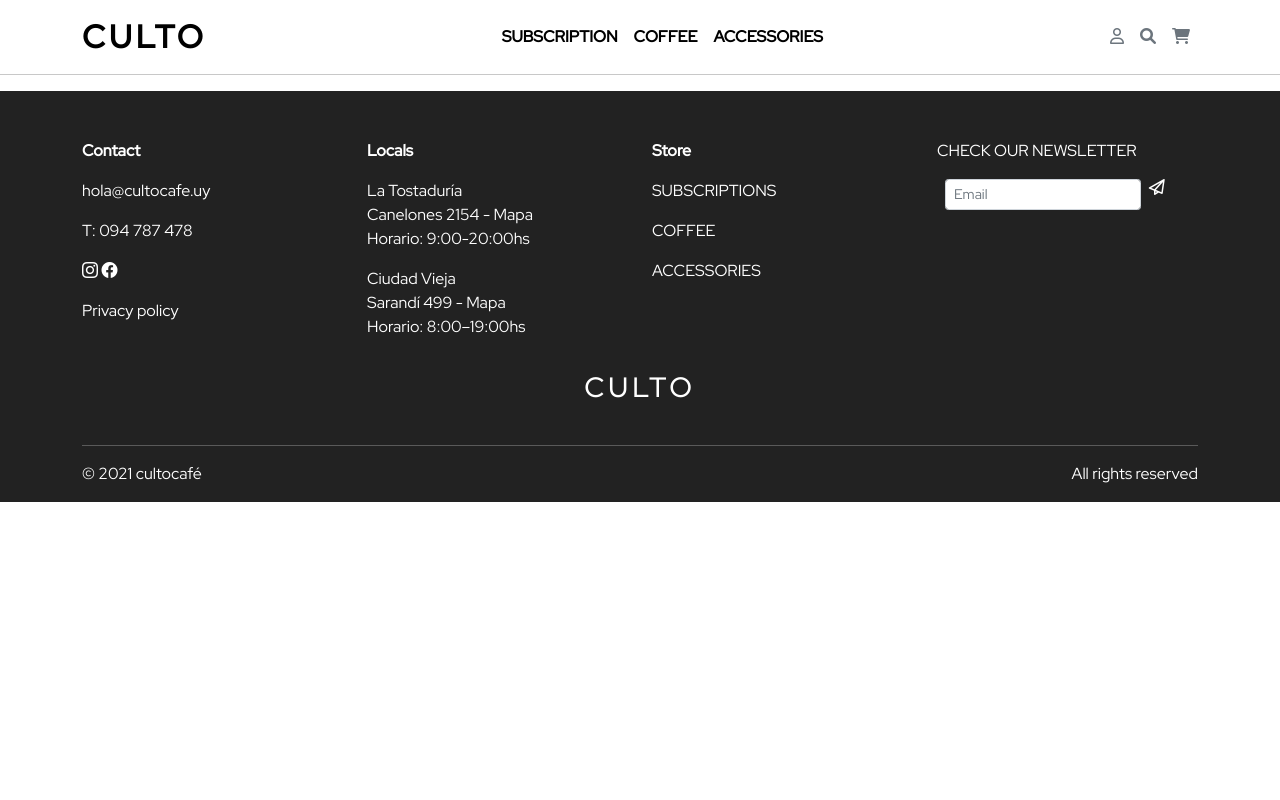
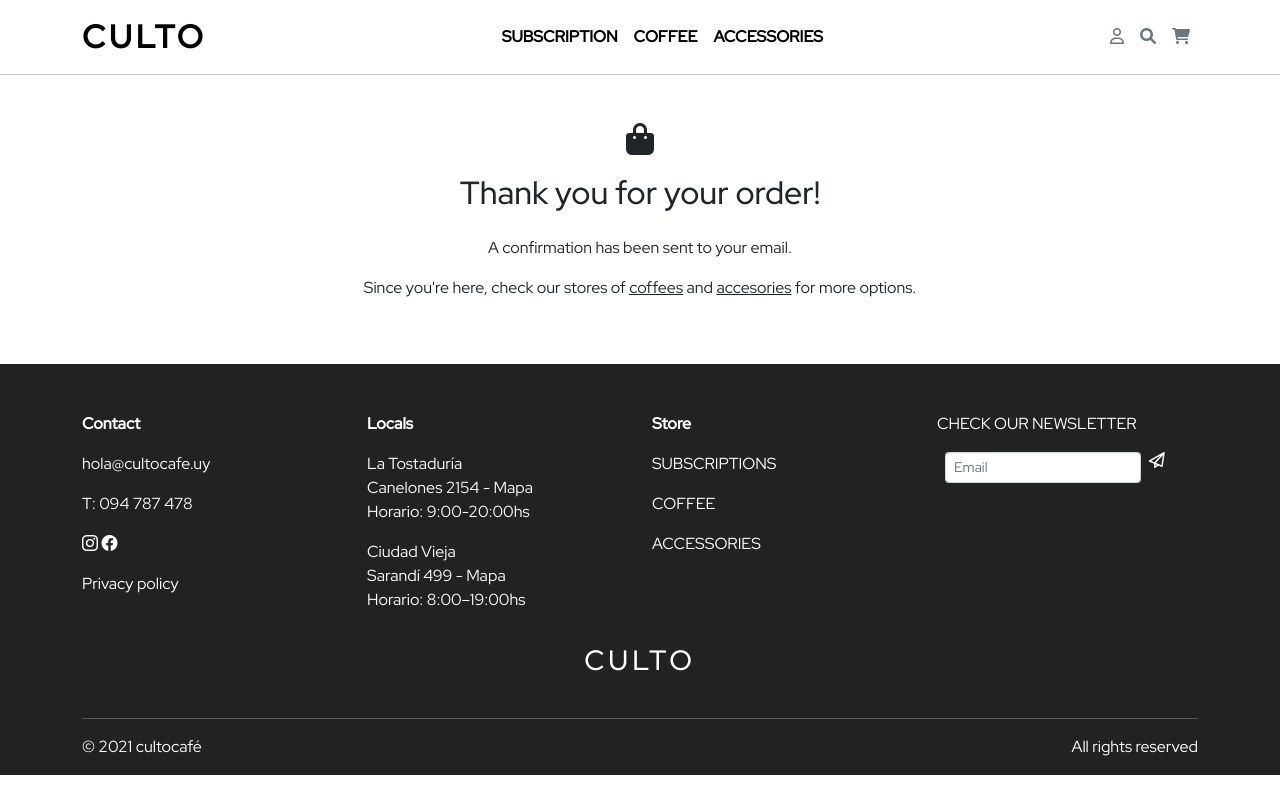
Before and after one commit to FelipeCabreraB/E-commerce-Front, a React (Create React App) app: page /purchase-confirmation in a window 1280 px wide. Built offline with nearby package versions, Linux system fonts and the light colour scheme.

Commit message:
Confirmation page

```diff
--- a/src/App.css
+++ b/src/App.css
@@ -20,3 +20,7 @@ body {
 #header-button-id {
   margin-bottom: 130px;
 }
+
+.purchase-confirmation a {
+  text-decoration: underline;
+}
--- a/src/App.jsx
+++ b/src/App.jsx
@@ -9,6 +9,7 @@ import LostPassword from "./pages/LostPassword";
 import CheckOut from "./pages/CheckOut";
 import NavBar from "./components/NavBar";
 import Footer from "./components/Footer";
+import PurchaseConfirmation from "./pages/PurchaseConfirmation";
 
 function App() {
   return (
@@ -23,6 +24,10 @@ function App() {
           <Route path="/product" element={<DetailedProduct />} />
           <Route path="/lost-password" element={<LostPassword />} />
           <Route path="/checkout" element={<CheckOut />} />
+          <Route
+            path="/purchase-confirmation"
+            element={<PurchaseConfirmation />}
+          />
         </Routes>
         <Footer />
       </BrowserRouter>
--- /dev/null
+++ b/src/pages/PurchaseConfirmation.jsx
@@ -0,0 +1,24 @@
+import React from "react";
+import { Link } from "react-router-dom";
+
+function PurchaseConfirmation() {
+  return (
+    <div className="purchase-confirmation">
+      <div className="container">
+        <div className="text-center mt-4 mb-4 py-4">
+          <i class="fas fa-shopping-bag fa-2x"></i>
+          <h2 className="py-3">Thank you for your order!</h2>
+
+          <p>A confirmation has been sent to your email.</p>
+          <p>
+            Since you're here, check our stores of{" "}
+            <Link to="/coffee">coffees</Link> and{" "}
+            <Link to="/accessories">accesories</Link> for more options.
+          </p>
+        </div>
+      </div>
+    </div>
+  );
+}
+
+export default PurchaseConfirmation;
```
